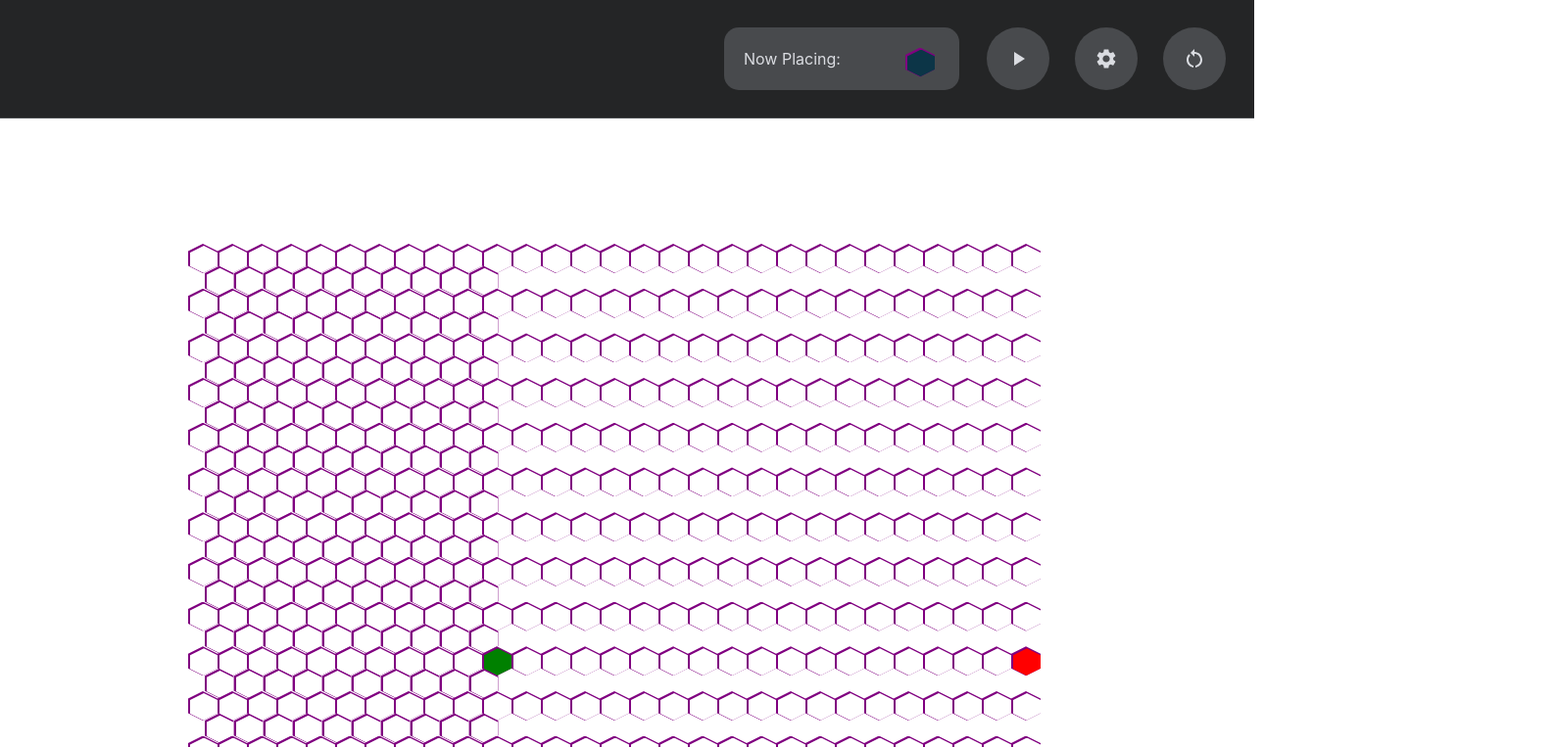
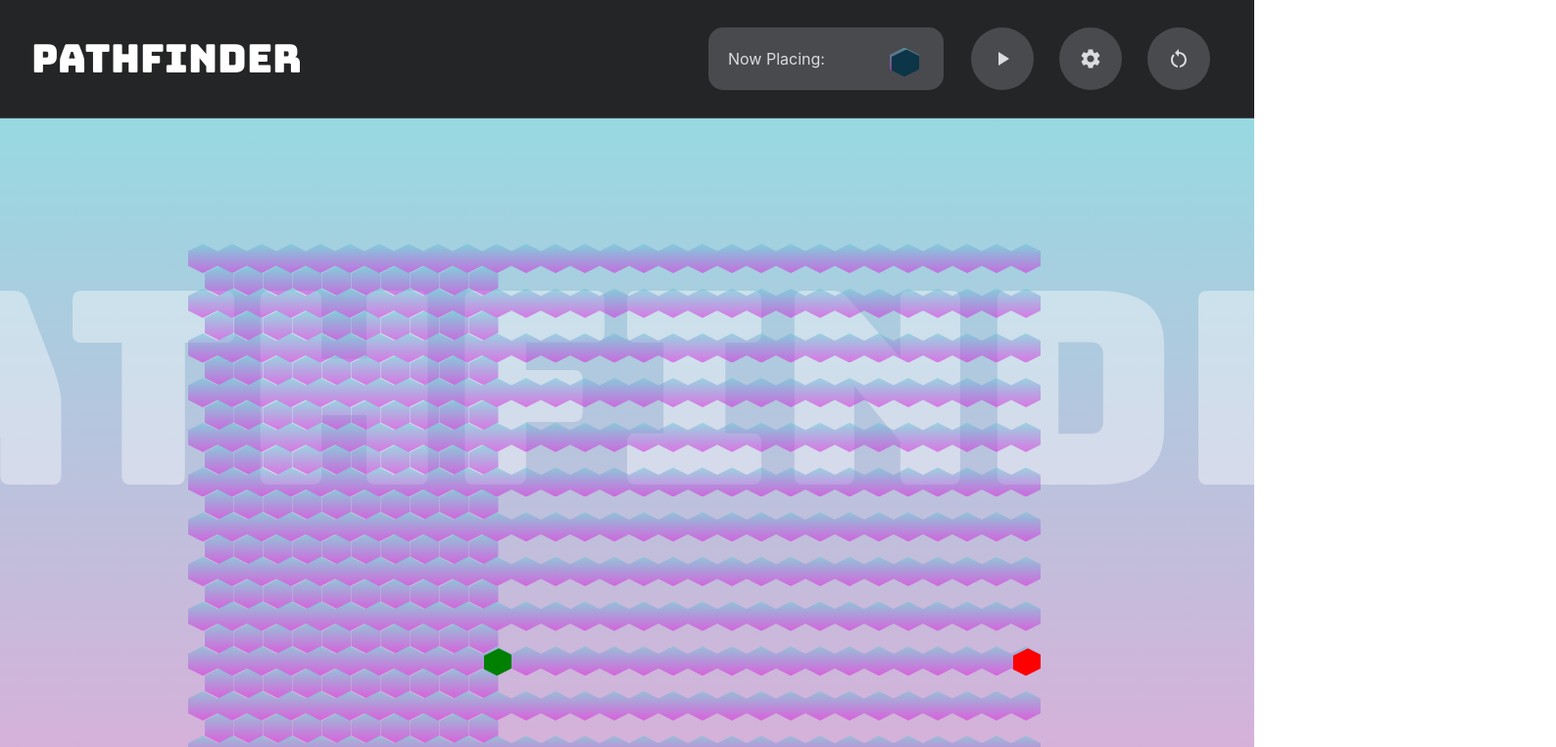
Before and after one commit to oscareng/Pathfinder, a React (Create React App) app: page / in a window 1280 px wide. Shown: the top 763 px of the page at 98% size, 1588 px wide, since content can reach past the window. Built offline with nearby package versions, Linux system fonts and the light colour scheme.

Commit message:
updated ui

```diff
--- a/src/PathFindingVisualizer/Navbar/Navbar.css
+++ b/src/PathFindingVisualizer/Navbar/Navbar.css
@@ -8,19 +8,31 @@ a {
   color: var(--text-color);
   text-decoration: none;
 }
-
+@font-face {
+  font-family: "pathfinder";
+  src: url(../../../public/Bungee-Regular.ttf);
+}
 .navbar {
+  display: flex;
+  flex-direction: row;
+  justify-content: space-between;
+  align-items: center;
   height: var(--nav-size);
+  padding: 0 2rem;
   background-color: var(--bg);
-  padding: 0 1rem;
   border-bottom: var(--border);
 }
 
 .navbar-nav {
-  max-width: 100%;
-  height: 100%;
   display: flex;
-  justify-content: flex-end;
+  justify-self: flex-end;
+}
+.logo {
+  display: flex;
+  justify-self: flex-start;
+  font-size: 40px;
+  color: white;
+  font-family: "pathfinder", sans-serif;
 }
 
 .nav-item {
@@ -112,6 +124,7 @@ a {
   padding: 1rem;
   overflow: hidden;
   transition: height var(--speed) ease;
+  z-index: 1;
 }
 
 .menu-item {
--- a/src/PathFindingVisualizer/Navbar/Navbar.js
+++ b/src/PathFindingVisualizer/Navbar/Navbar.js
@@ -13,6 +13,7 @@ const Navbar = (props) => {
 
   return (
     <nav className="navbar">
+      <div className="logo">Pathfinder</div>
       <ul className="navbar-nav">
         <Selector></Selector>
         <Navitem
--- a/src/PathFindingVisualizer/Node/Node.css
+++ b/src/PathFindingVisualizer/Node/Node.css
@@ -1,13 +1,15 @@
 .node-container {
   position: relative;
-  background: purple;
+  background: linear-gradient(0deg, #dd13dd80 0%, #5fc8d47c 100%);
   width: var(--s);
   height: var(--s);
   display: inline-block;
   box-sizing: border-box;
   clip-path: polygon(0% 25%, 0% 75%, 50% 100%, 100% 75%, 100% 25%, 50% 0%);
+
   margin-bottom: calc(var(--m) - var(--s) * 0.2886);
   color: black;
+  z-index: 0.5;
 }
 
 .node {
@@ -15,13 +17,13 @@
   position: absolute;
   top: 2px;
   left: 2px;
-  width: 28px;
-  height: 28px;
-  background: white;
+  width: var(--s);
+  height: var(--s);
+  background: transparent;
   display: inline-block;
   clip-path: polygon(0% 25%, 0% 75%, 50% 100%, 100% 75%, 100% 25%, 50% 0%);
   margin-bottom: calc(var(--m) - var(--s) * 0.2886);
-  font-size: 20px;
+  z-index: 0.5;
 }
 
 /* .node {
@@ -67,7 +69,7 @@
   }
 
   50% {
-    background-color: rgba(17, 104, 217, 0.75);
+    background-color: rgba(17, 120, 217, 0.75);
   }
 
   75% {
@@ -77,7 +79,7 @@
 
   100% {
     transform: scale(1);
-    background-color: rgba(0, 190, 218, 0.75);
+    background-color: #5fc8d4;
   }
 }
 
@@ -99,16 +101,16 @@
 @keyframes shortestPath {
   0% {
     transform: scale(0.6);
-    background-color: rgb(255, 254, 106);
+    background-color: rgb(255, 149, 0);
   }
 
   50% {
     transform: scale(1.2);
-    background-color: rgb(255, 254, 106);
+    background-color: rgb(255, 195, 0);
   }
 
   100% {
     transform: scale(1);
-    background-color: rgb(255, 254, 106);
+    background-color: rgba(255, 234, 0, 0.774);
   }
 }
--- a/src/PathFindingVisualizer/Node/Node.js
+++ b/src/PathFindingVisualizer/Node/Node.js
@@ -28,6 +28,7 @@ const Node = ({
 
   return (
     <div className="node-container">
+      <div className="node-container-transparent">
         <div
           id={`node-${row}-${col}`}
           className={`node ${extraClassName}`}
@@ -35,7 +36,8 @@ const Node = ({
           onMouseEnter={() => onMouseEnter(row, col)}
           onMouseUp={() => onMouseUp()}
         >
-        {nodes[row][col].distance === Infinity ? "" : nodes[row][col].distance}
+          {/* {nodes[row][col].distance === Infinity ? "" : nodes[row][col].distance} */}
+        </div>
       </div>
     </div>
   );
--- a/src/PathFindingVisualizer/PathFindingVisualizer.css
+++ b/src/PathFindingVisualizer/PathFindingVisualizer.css
@@ -2,15 +2,28 @@
   display: flex;
   height: calc(100vh - var(--nav-size) - 1px);
   justify-content: center;
+  background-color: #d9afd9;
+  background-image: linear-gradient(0deg, #d9afd9 0%, #97d9e1 100%);
 }
 
 .grid {
   font-size: 0;
   width: 70%;
   padding-top: 10%;
-  height: 100%;
+  height: 80%;
+  z-index: 0.5;
 }
-
+.background-logo {
+  font-family: "pathfinder", sans-serif;
+  color: white;
+  opacity: 40%;
+  align-self: center;
+  justify-content: center;
+  z-index: 0;
+  position: absolute;
+  font-size: 275px;
+  padding-bottom: 10%;
+}
 .grid::before {
   content: "";
   width: calc(var(--s) / 2 + var(--m));
--- a/src/PathFindingVisualizer/PathFindingVisualizer.js
+++ b/src/PathFindingVisualizer/PathFindingVisualizer.js
@@ -77,6 +77,7 @@ const PathFindingVisualizer = () => {
     <>
       <Navbar className="navbar" sortAlgorithms={sortAlgorithms}></Navbar>
       <div className="main">
+        <div className="background-logo">PATHFINDER</div>
         <div className="grid">
           {nodes.map((row, rowIdx) => {
             return (
```
Also changed, not shown: public/Bungee-Regular.ttf (added). Lines whose indentation alone changed are shown as unchanged.
